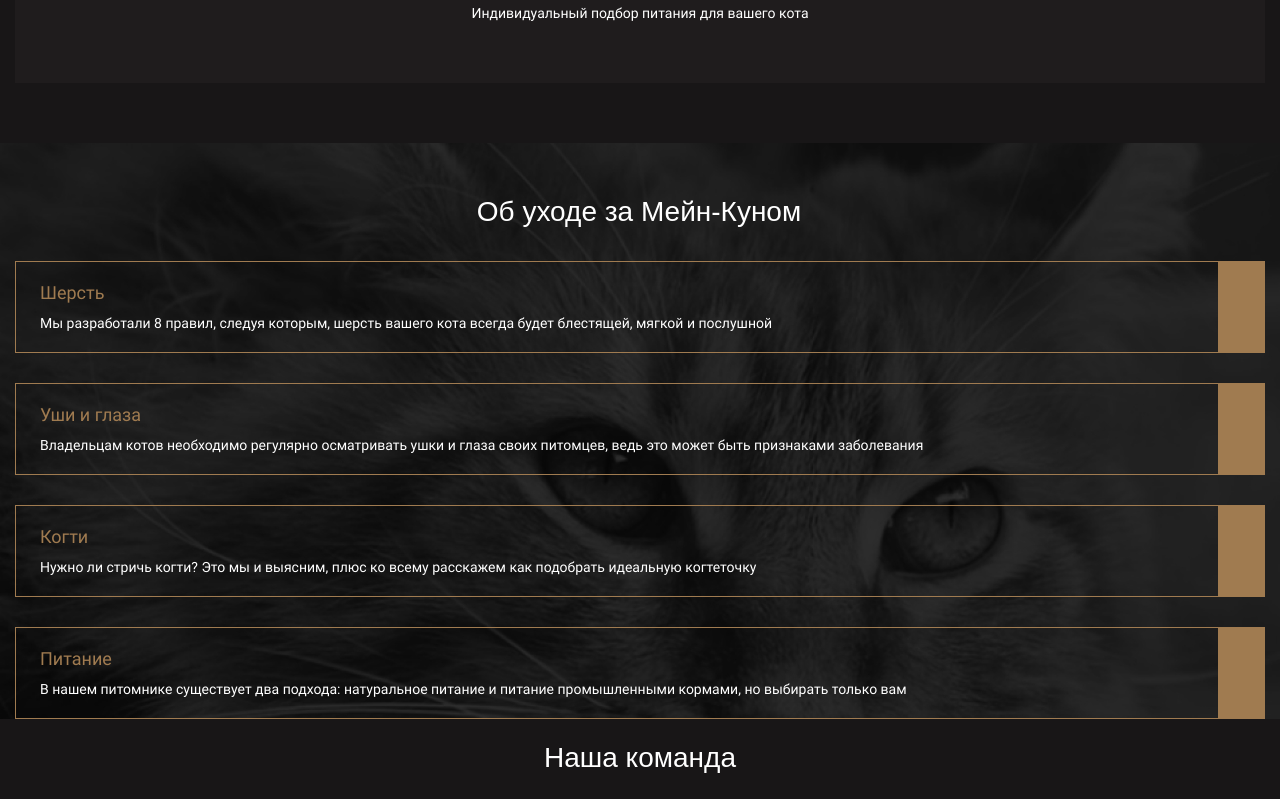
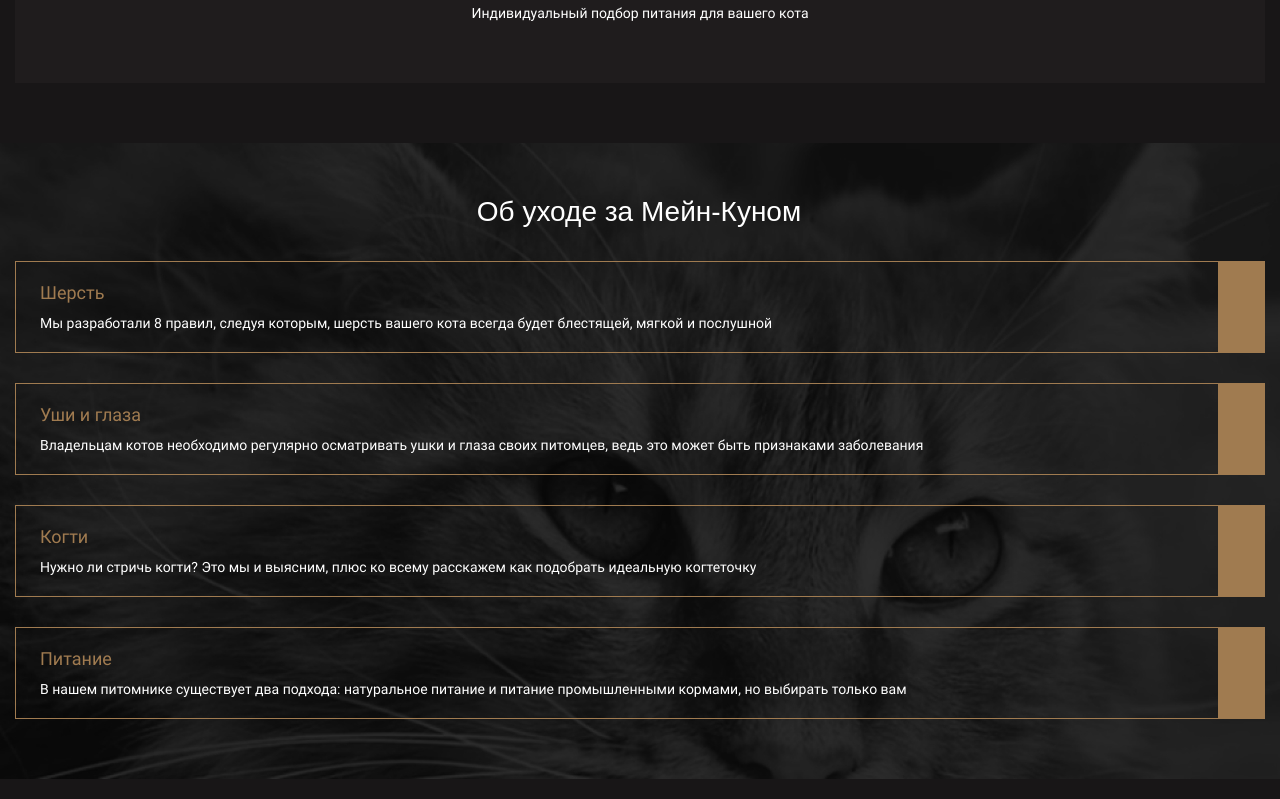
Before and after one commit to st4rfisher/main-coon-cattery, a website: page source/index.html in a window 1280 px wide. Shown: the part 3691-4490 px from the top of the page. Drawn offline with nearby package versions, Linux system fonts and the light colour scheme; files that its build step writes are made by us from their sources; files whose address does not match are found by name.

Commit message:
добавил блоку отступ снизу

```diff
--- a/source/scss/blocks/pets-care.scss
+++ b/source/scss/blocks/pets-care.scss
@@ -7,7 +7,7 @@
   background-position: center;
   background-repeat: no-repeat;
   object-fit: cover;
-  padding: 29px 17px 0 15px;
+  padding: 29px 17px 60px 15px;
 }
 
 .pets-care__title {
```
Also changed, not shown: build/css/styles.css, build/css/styles.min.css, build/img/icons/right-arrow.svg, 1 other file.
